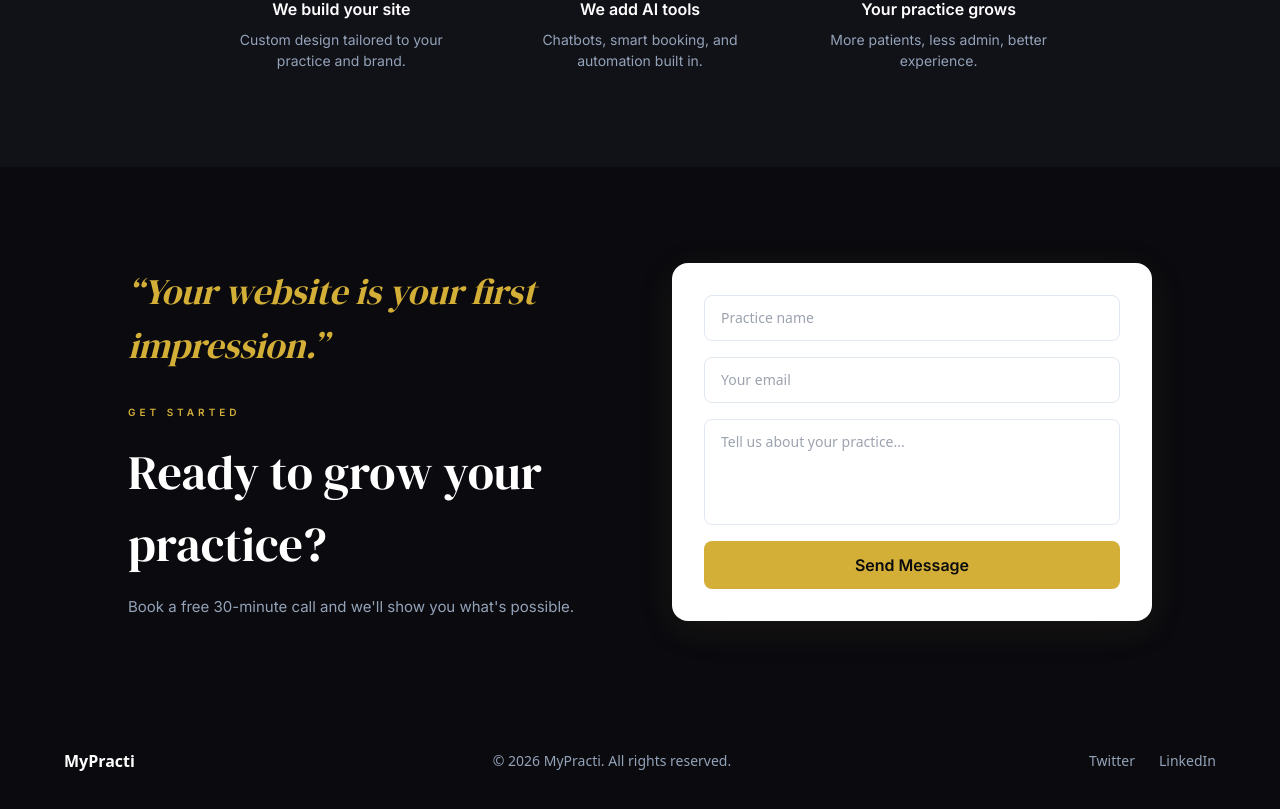
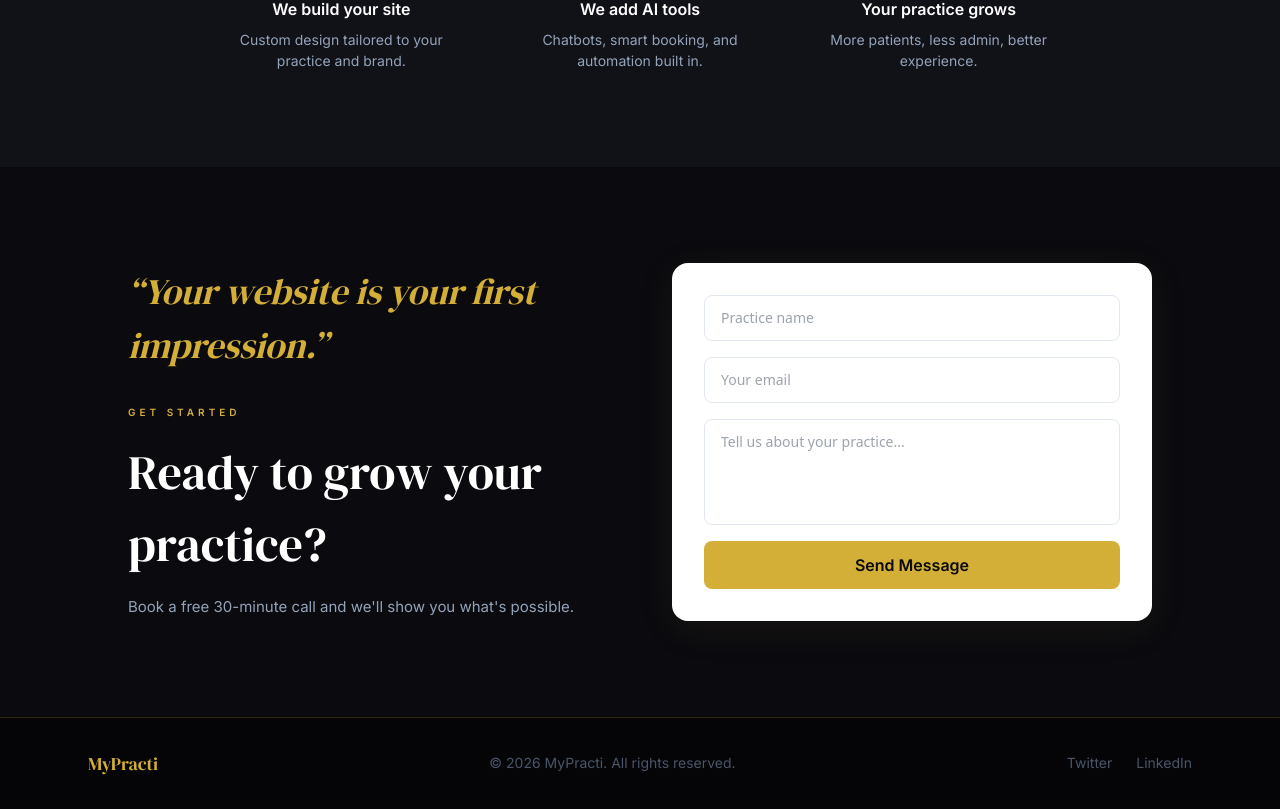
Before and after one commit to rkorpaloriginal-dotcom/mypracti-website, a Next.js app: page / in a window 1280 px wide. Shown: the part 2303-3112 px from the top of the page. Built offline with nearby package versions, Linux system fonts and the light colour scheme.

Commit message:
feat: redesign Footer to dark gold aesthetic

```diff
--- a/components/Footer.tsx
+++ b/components/Footer.tsx
@@ -1,15 +1,20 @@
 export default function Footer() {
   return (
-    <footer className="bg-brand-900 py-8 px-6">
-      <div className="max-w-6xl mx-auto flex flex-col md:flex-row items-center justify-between gap-4 text-sm">
-        <span className="text-white font-bold text-base">MyPracti</span>
-        <span className="text-slate-400">© 2026 MyPracti. All rights reserved.</span>
-        <div className="flex gap-6 text-slate-400">
+    <footer style={{ backgroundColor: '#050508' }}>
+      <div className="h-px" style={{ background: 'rgba(212,175,55,0.2)' }} />
+      <div className="max-w-6xl mx-auto px-6 py-8 flex flex-col md:flex-row items-center justify-between gap-4">
+        <span className="font-dm-serif text-[18px]" style={{ color: '#d4af37' }}>
+          MyPracti
+        </span>
+        <span className="font-inter text-sm" style={{ color: '#4a5568' }}>
+          © 2026 MyPracti. All rights reserved.
+        </span>
+        <div className="flex gap-6 font-inter text-sm" style={{ color: '#4a5568' }}>
           <a
             href="https://twitter.com"
             target="_blank"
             rel="noopener noreferrer"
-            className="hover:text-white transition-colors"
+            className="hover:text-gold transition-colors"
           >
             Twitter
           </a>
@@ -17,7 +22,7 @@ export default function Footer() {
             href="https://linkedin.com"
             target="_blank"
             rel="noopener noreferrer"
-            className="hover:text-white transition-colors"
+            className="hover:text-gold transition-colors"
           >
             LinkedIn
           </a>
```
